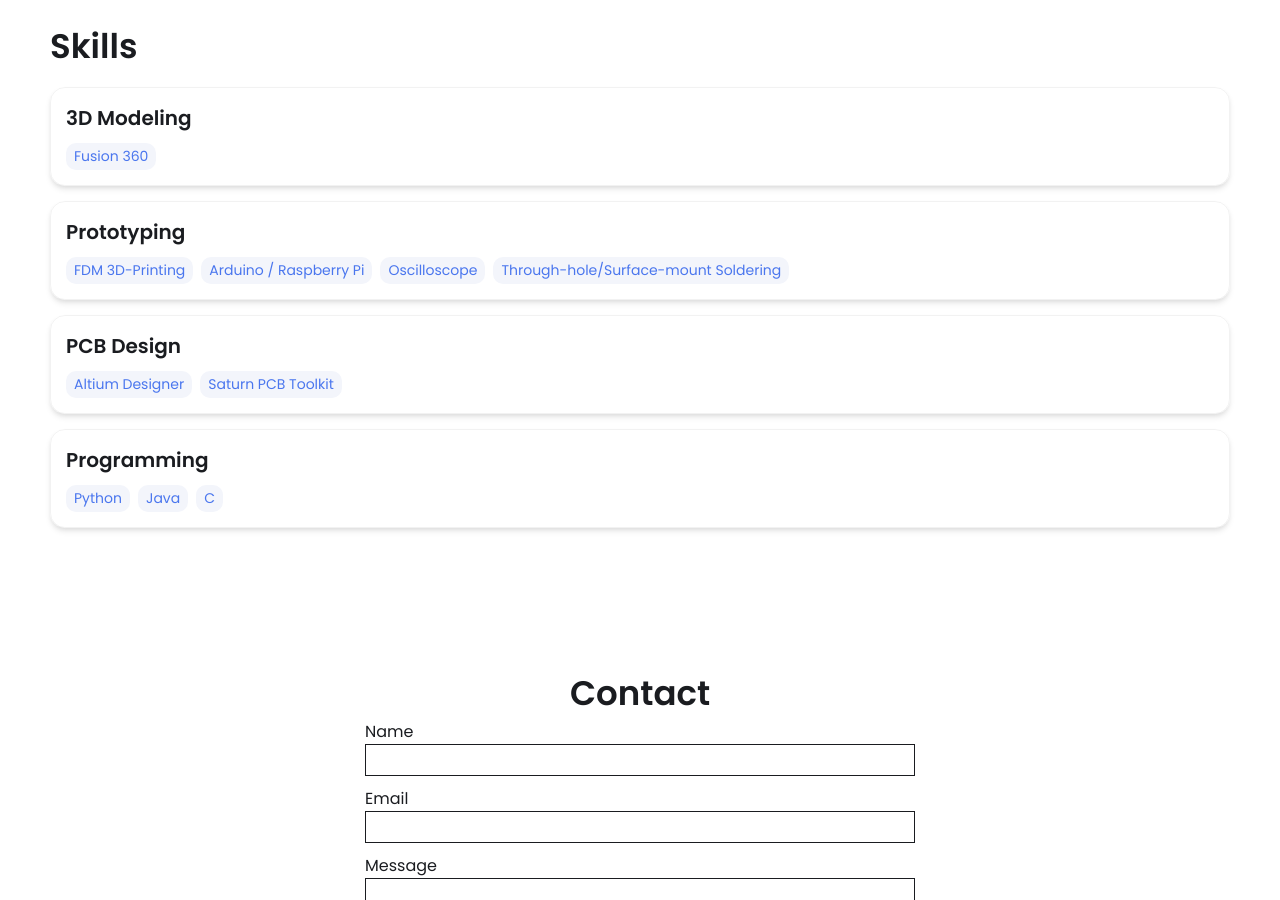
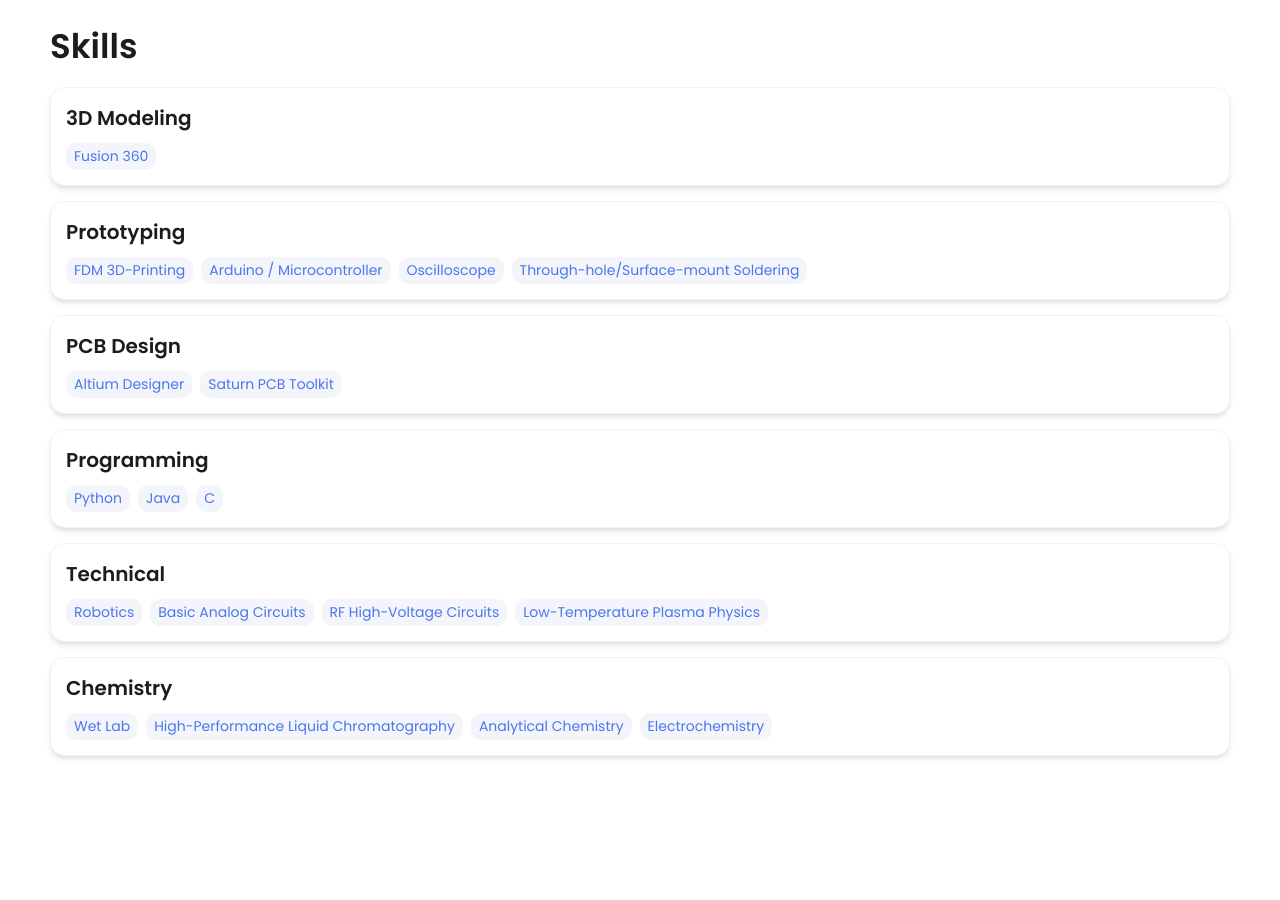
Before and after one commit to MegaPerkyCello/MegaPerkyCello.github.io, a Jekyll site: the page built from index.html, in a window 1280 px wide and 900 px high, scrolled down 3321 px. Built offline with Jekyll 4.4.1, drawn with Linux system fonts in a browser that asks for light colours.

Commit message:
Update _config.yml

```diff
--- a/_config.yml
+++ b/_config.yml
@@ -48,7 +48,7 @@ skills:
   - category: Prototyping
     tools:
     - FDM 3D-Printing
-    - Arduino / Raspberry Pi
+    - Arduino / Microcontroller
     - Oscilloscope
     - Through-hole/Surface-mount Soldering
   - category: PCB Design
@@ -60,7 +60,18 @@ skills:
     - Python
     - Java
     - C
-
+  - category: Technical
+    tools:
+    - Robotics
+    - Basic Analog Circuits
+    - RF High-Voltage Circuits
+    - Low-Temperature Plasma Physics
+  - category: Chemistry
+    tools:
+    - Wet Lab
+    - High-Performance Liquid Chromatography
+    - Analytical Chemistry
+    - Electrochemistry
 
 # Contact Form Setup. Setup an account and copy over the key. When someone fills out the form, it will be received in your email.
 formspree-key:  xblzoojk
```
